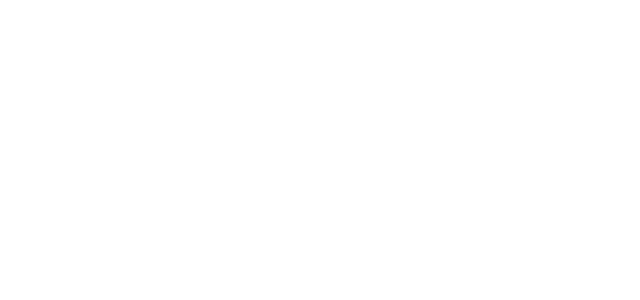
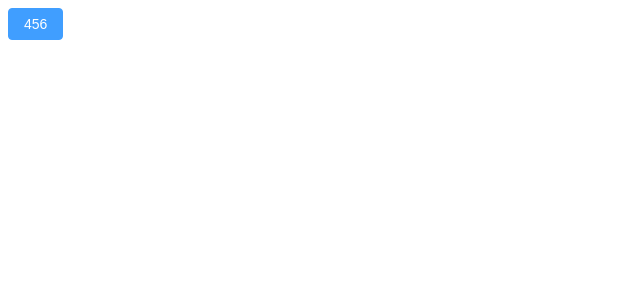
Before and after one commit to coder-wff/vue-template, a Vue app: page / in a window 1280 px wide. Shown: the top 300 px of the page, without its empty margins (0-640 px from the left). Built offline with nearby package versions, Linux system fonts and the light colour scheme.

Commit message:
chore: 按需导入element-plus

```diff
--- /dev/null
+++ b/auto-imports.d.ts
@@ -0,0 +1,6 @@
+/* eslint-disable */
+/* prettier-ignore */
+// @ts-nocheck
+// Generated by unplugin-auto-import
+export {}
+declare global {}
--- a/package.json
+++ b/package.json
@@ -19,6 +19,8 @@
 		"commit": "git pull && git add -A && git-cz && git push"
 	},
 	"dependencies": {
+		"axios": "^1.3.4",
+		"element-plus": "^2.3.0",
 		"lint-staged": "^13.2.0",
 		"vue": "^3.2.47"
 	},
@@ -47,6 +49,8 @@
 		"stylelint-config-standard": "^31.0.0",
 		"stylelint-config-standard-scss": "^7.0.1",
 		"typescript": "^4.9.3",
+		"unplugin-auto-import": "^0.15.1",
+		"unplugin-vue-components": "^0.24.1",
 		"vite": "^4.2.0",
 		"vue-tsc": "^1.2.0"
 	},
--- a/src/App.vue
+++ b/src/App.vue
@@ -1,5 +1,11 @@
 <script setup lang="ts">
-console.log('123', 123);
+import Test from './components/Test.vue'
+
+console.log('123', 123)
 </script>
 
+<template>
+	<div><Test></Test></div>
+</template>
+
 <style scoped></style>
--- /dev/null
+++ b/src/components/Test.vue
@@ -0,0 +1,9 @@
+<template>
+	<div>
+		<el-button type="primary">456</el-button>
+	</div>
+</template>
+
+<script setup lang="ts"></script>
+
+<style scoped></style>
--- a/src/style.css
+++ /dev/null
@@ -1,80 +0,0 @@
-:root {
-	font-family: Inter, system-ui, Avenir, Helvetica, Arial, sans-serif;
-	line-height: 1.5;
-	font-weight: 400;
-
-	color-scheme: light dark;
-	color: rgba(255, 255, 255, 0.87);
-	background-color: #242424;
-
-	font-synthesis: none;
-	text-rendering: optimizeLegibility;
-	-webkit-font-smoothing: antialiased;
-	-moz-osx-font-smoothing: grayscale;
-	-webkit-text-size-adjust: 100%;
-}
-
-a {
-	font-weight: 500;
-	color: #646cff;
-	text-decoration: inherit;
-}
-a:hover {
-	color: #535bf2;
-}
-
-body {
-	margin: 0;
-	display: flex;
-	place-items: center;
-	min-width: 320px;
-	min-height: 100vh;
-}
-
-h1 {
-	font-size: 3.2em;
-	line-height: 1.1;
-}
-
-button {
-	border-radius: 8px;
-	border: 1px solid transparent;
-	padding: 0.6em 1.2em;
-	font-size: 1em;
-	font-weight: 500;
-	font-family: inherit;
-	background-color: #1a1a1a;
-	cursor: pointer;
-	transition: border-color 0.25s;
-}
-button:hover {
-	border-color: #646cff;
-}
-button:focus,
-button:focus-visible {
-	outline: 4px auto -webkit-focus-ring-color;
-}
-
-.card {
-	padding: 2em;
-}
-
-#app {
-	max-width: 1280px;
-	margin: 0 auto;
-	padding: 2rem;
-	text-align: center;
-}
-
-@media (prefers-color-scheme: light) {
-	:root {
-		color: #213547;
-		background-color: #ffffff;
-	}
-	a:hover {
-		color: #747bff;
-	}
-	button {
-		background-color: #f9f9f9;
-	}
-}
--- a/vite.config.ts
+++ b/vite.config.ts
@@ -1,7 +1,23 @@
-import { defineConfig } from 'vite';
-import vue from '@vitejs/plugin-vue';
+import { ConfigEnv, defineConfig, UserConfig } from 'vite'
+import vue from '@vitejs/plugin-vue'
+// 配置 element-plus 按需导入
+import AutoImport from 'unplugin-auto-import/vite'
+import Components from 'unplugin-vue-components/vite'
+import { ElementPlusResolver } from 'unplugin-vue-components/resolvers'
 
-// https://vitejs.dev/config/
-export default defineConfig({
-	plugins: [vue()]
-});
+export default defineConfig(({ mode }: ConfigEnv): UserConfig => {
+	console.log('mode', mode)
+
+	return {
+		plugins: [
+			vue(),
+			// element-plus 按需导入
+			AutoImport({
+				resolvers: [ElementPlusResolver()]
+			}),
+			Components({
+				resolvers: [ElementPlusResolver()]
+			})
+		]
+	}
+})
```
Also changed, not shown: components.d.ts (added, +15 -0 lines), src/main.ts (+3 -4 lines), .eslintrc.cjs, .prettierrc.cjs, 1 other file (tests, documents, lock files or other folders).
